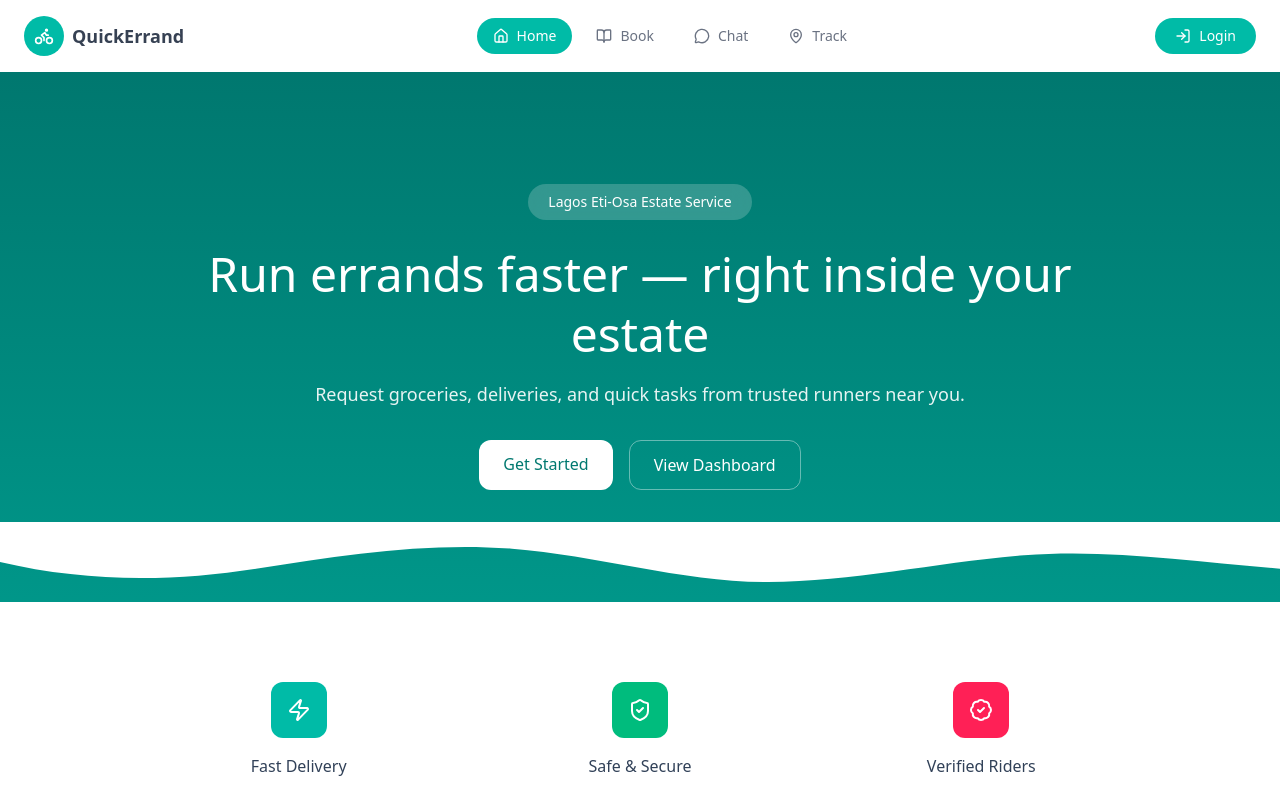
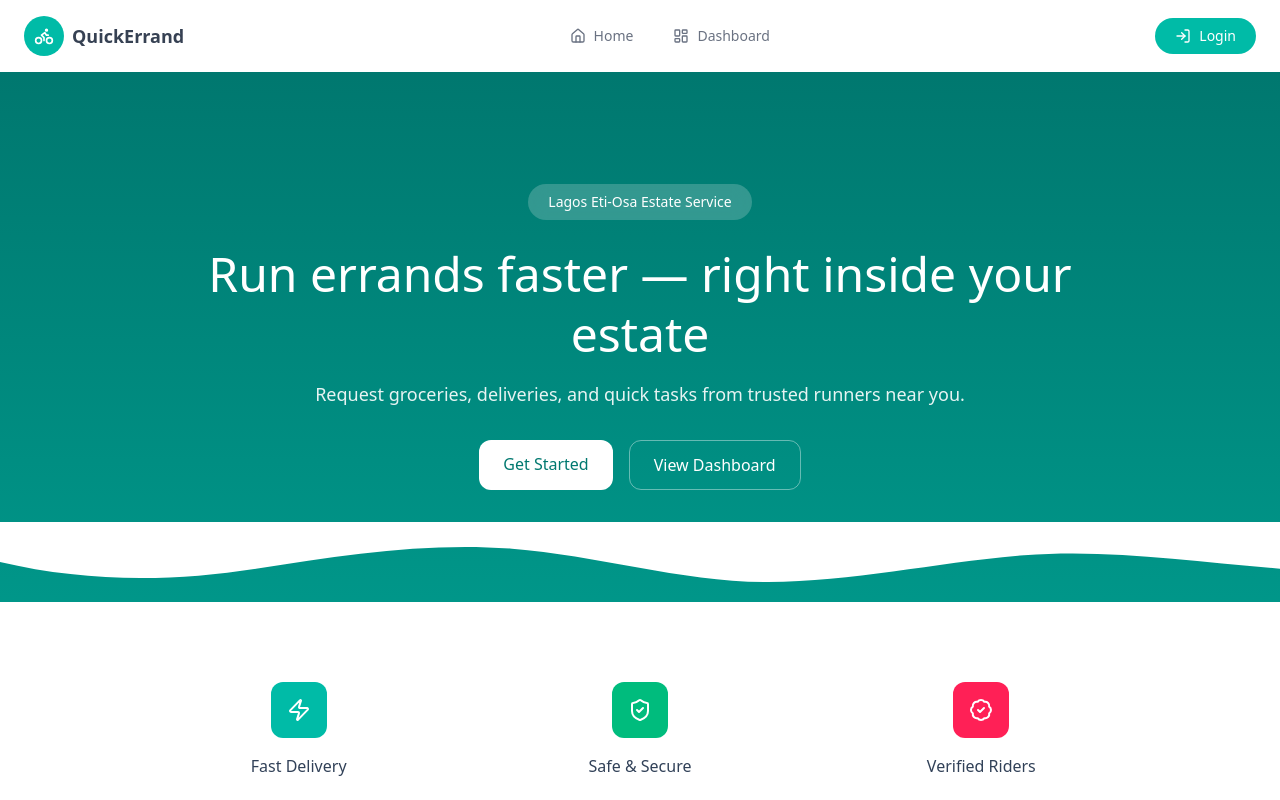
Before and after one commit to Ifaniyi/quick-errand, a React (Vite) app: page / in a window 1280 px wide. Shown: the top 800 px of the page. Built offline with nearby package versions, Linux system fonts and the light colour scheme.

Commit message:
improve Header

```diff
--- a/src/components/Header.tsx
+++ b/src/components/Header.tsx
@@ -1,12 +1,5 @@
 import { NavLink } from "react-router-dom";
-import {
-  Home,
-  BookOpen,
-  MessageCircle,
-  MapPin,
-  LogIn,
-  Bike,
-} from "lucide-react";
+import { Home, LayoutDashboard, LogIn, Bike } from "lucide-react";
 
 const Header = () => {
   return (
@@ -27,41 +20,18 @@ const Header = () => {
         <nav className="flex items-center gap-2">
           <NavLink
             to="/"
-            className={({ isActive }) =>
-              `flex items-center gap-2 px-4 py-2 rounded-full text-sm font-medium transition
-              ${
-                isActive
-                  ? "bg-teal-500 text-white"
-                  : "text-gray-500 hover:bg-gray-100"
-              }`
-            }
+            className="flex items-center gap-2 px-4 py-2 rounded-full text-sm font-medium text-gray-500 hover:bg-gray-100 transition"
           >
             <Home size={16} />
             Home
           </NavLink>
 
           <NavLink
-            to="/book"
+            to="/dashboard"
             className="flex items-center gap-2 px-4 py-2 rounded-full text-sm font-medium text-gray-500 hover:bg-gray-100 transition"
           >
-            <BookOpen size={16} />
-            Book
-          </NavLink>
-
-          <NavLink
-            to="/chat"
-            className="flex items-center gap-2 px-4 py-2 rounded-full text-sm font-medium text-gray-500 hover:bg-gray-100 transition"
-          >
-            <MessageCircle size={16} />
-            Chat
-          </NavLink>
-
-          <NavLink
-            to="/track"
-            className="flex items-center gap-2 px-4 py-2 rounded-full text-sm font-medium text-gray-500 hover:bg-gray-100 transition"
-          >
-            <MapPin size={16} />
-            Track
+            <LayoutDashboard size={16} />
+            Dashboard
           </NavLink>
         </nav>
 
```
